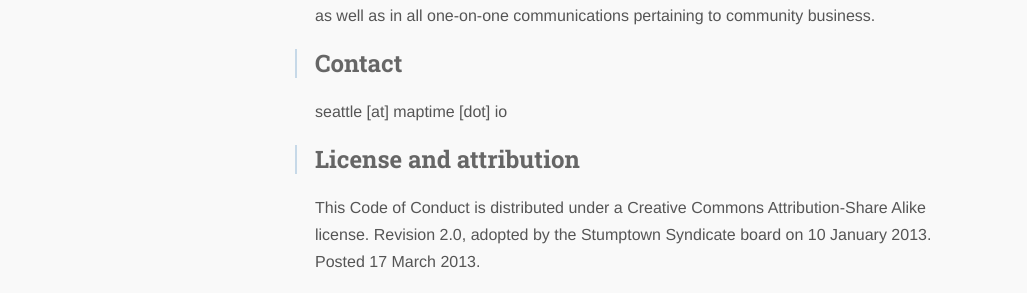
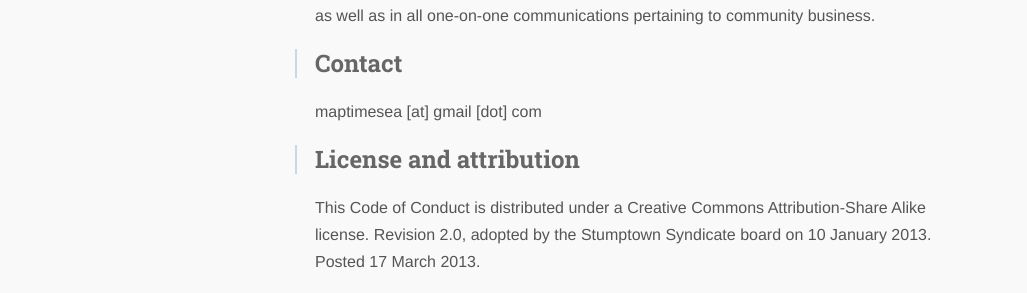
Before and after one commit to MaptimeSEA/maptimesea.github.io, a Jekyll site: the page built from conduct/index.md, in a window 1280 px wide and 900 px high, scrolled down 2101 px. Shown: the part 157-450 px from the top of the window, without its empty margins (0-1027 px from the left). Built offline with Jekyll 4.4.1, drawn with Linux system fonts in a browser that asks for light colours; nearby versions of some CDN libraries; our own code applies the rules of GitHub Pages for plain Markdown files; Markdown is read by kramdown in place of the engine named in the settings.

Commit message:
Update index.md

```diff
--- a/conduct/index.md
+++ b/conduct/index.md
@@ -52,7 +52,7 @@ We expect all community participants (contributors, paid or otherwise; sponsors;
 
 ## Contact
 
-seattle [at] maptime [dot] io
+maptimesea [at] gmail [dot] com
 
 ## License and attribution
 
```
